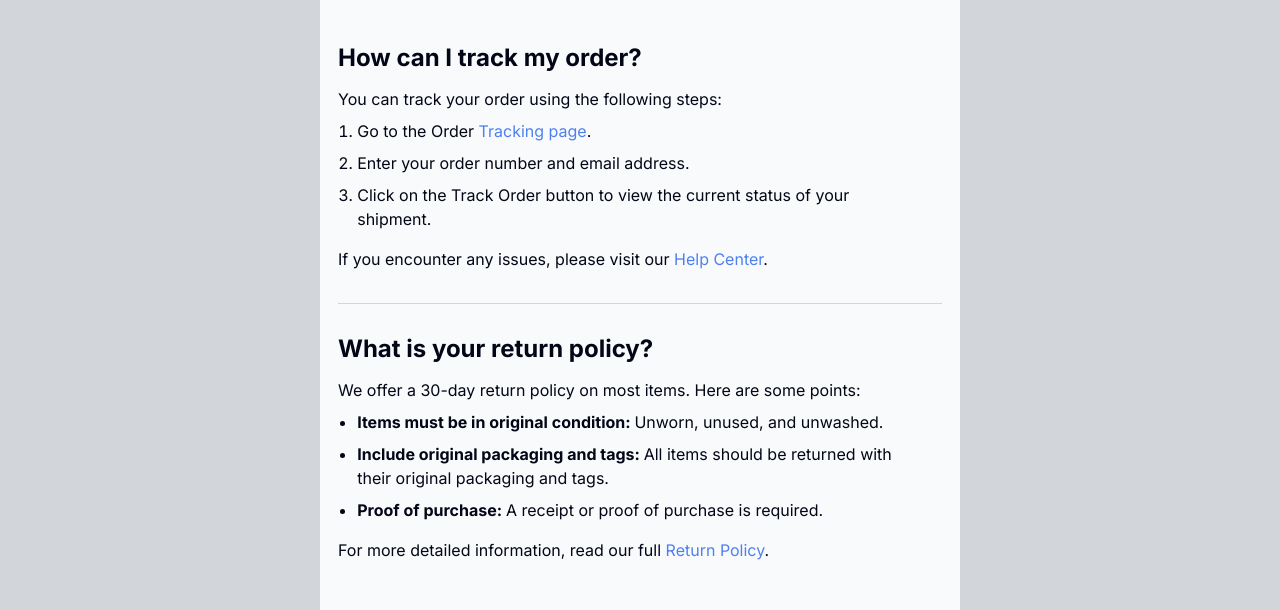
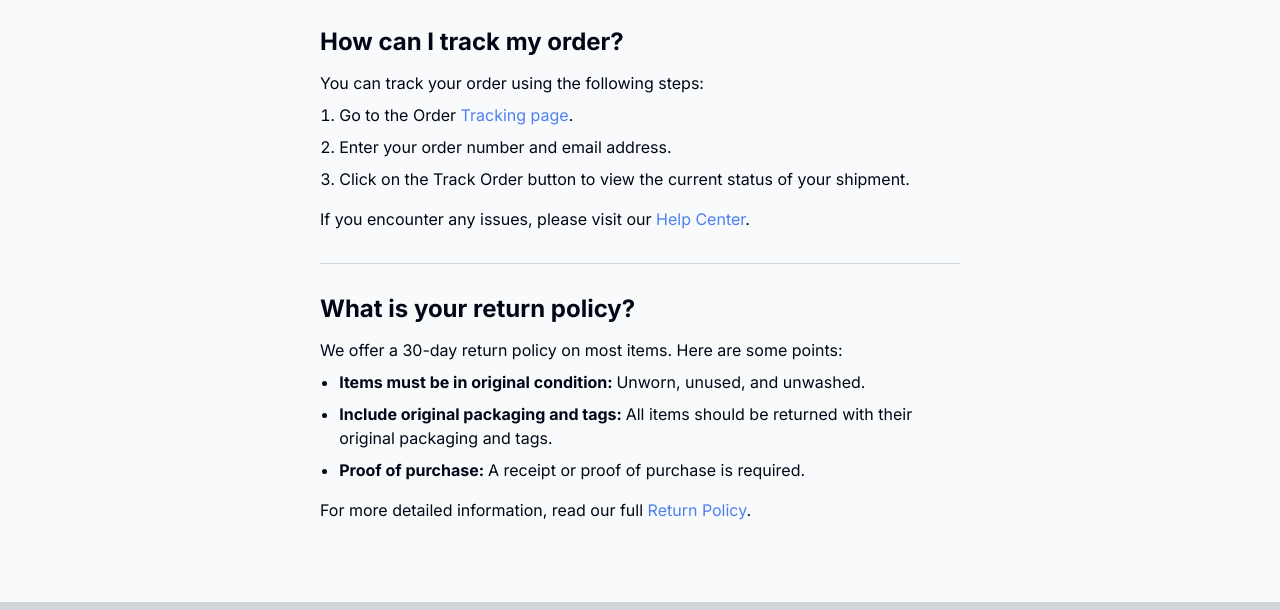
Before and after one commit to mdchong/simple-faq, a plain HTML site: page index.html in a window 1280 px wide. Shown: the part 195-805 px from the top of the page. Drawn offline with Linux system fonts and the light colour scheme.

Commit message:
Web 1280px

```diff
--- a/styles.css
+++ b/styles.css
@@ -100,10 +100,6 @@ textarea:not([rows]) {
     --white-100: #FFFFFF;
 }
 
-* {
-    /* border: 1px solid red; */
-}
-
 /* Mobile 640px */
 
 html {
@@ -116,13 +112,15 @@ body {
     color: var(--gray-900);
     max-width: 40rem;
     width: 100%;
-    margin: 1rem auto 0 auto;
+    margin: 0 auto;
 }
 
 /* Header */
 .header {
     padding: 3rem;
     margin: 0 auto;
+    max-width: 40rem;
+    width: 100%;
 }
 
 .big {
@@ -141,7 +139,6 @@ body {
 
 main {
     background-color: var(--white-200);
-    width: 100%;
     padding: 3rem 1.125rem;
     display: flex;
     flex-direction: column;
@@ -152,8 +149,11 @@ section:not(.return) {
     border-bottom: 1px solid var(--gray-200);
 }
 
-.track {
+.track, .return {
     padding-bottom: 2rem;
+    max-width: 40rem;
+    width: 100%;
+    margin: 0 auto;
 }
 
 .list {
@@ -179,6 +179,15 @@ a:visited {
     margin: 0;
 }
 
+@media screen and (min-width: 640px) {
+    body {
+        max-width: 64rem;
+        width: 100%;
+    }
+}
+
 @media screen and (min-width: 1024px) {
-
+    body {
+        max-width: 80rem;
+    }
 }
```
